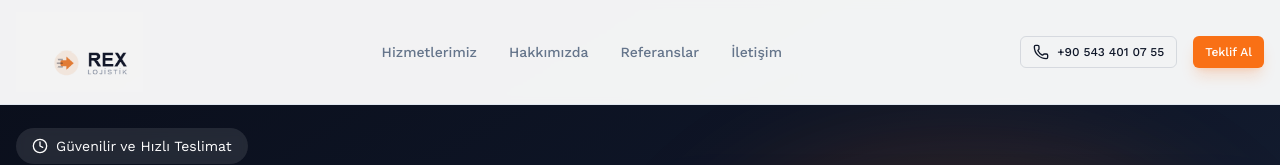
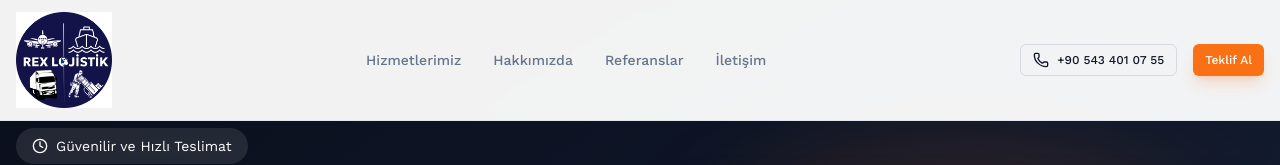
Before and after one commit to hakankesikler/sg-858f4a06-cef2-4736-8b39-c7b4ea443985-1773598027, a Next.js app: page / in a window 1280 px wide. Shown: the top 165 px of the page. Built offline with nearby package versions, Linux system fonts and the light colour scheme.

Commit message:
style(header): Update logo asset and optimize size

```diff
--- a/src/components/Header.tsx
+++ b/src/components/Header.tsx
@@ -30,12 +30,12 @@ export function Header() {
         <div className="flex items-center justify-between">
           <Link href="/" className="flex items-center transition-transform hover:scale-105">
             <Image
-              src="/rex-logo.png"
+              src="/2_3_.png"
               alt="REX Lojistik Logo"
-              width={300}
-              height={90}
+              width={350}
+              height={100}
               className={`w-auto transition-all duration-300 ${
-                isScrolled ? "h-16" : "h-20"
+                isScrolled ? "h-20" : "h-24"
               }`}
               priority
             />
```
